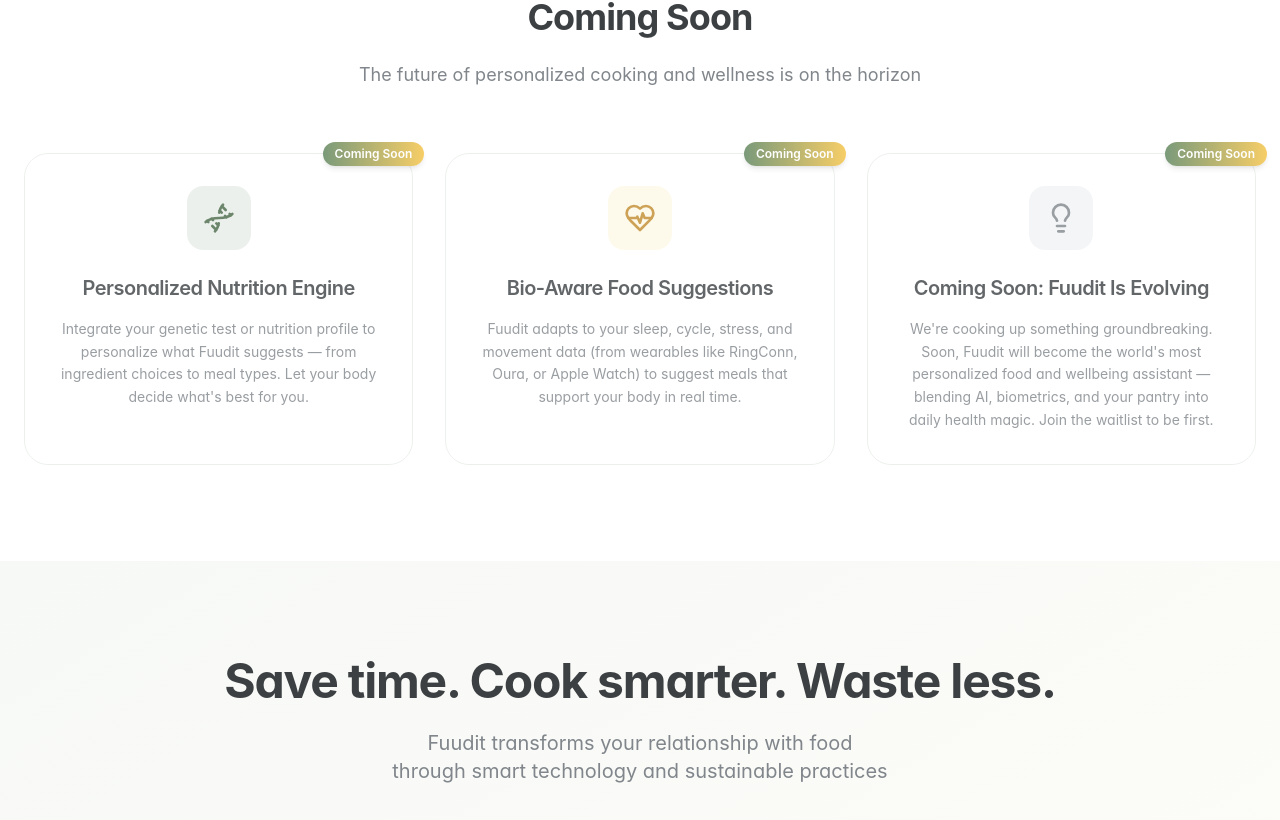
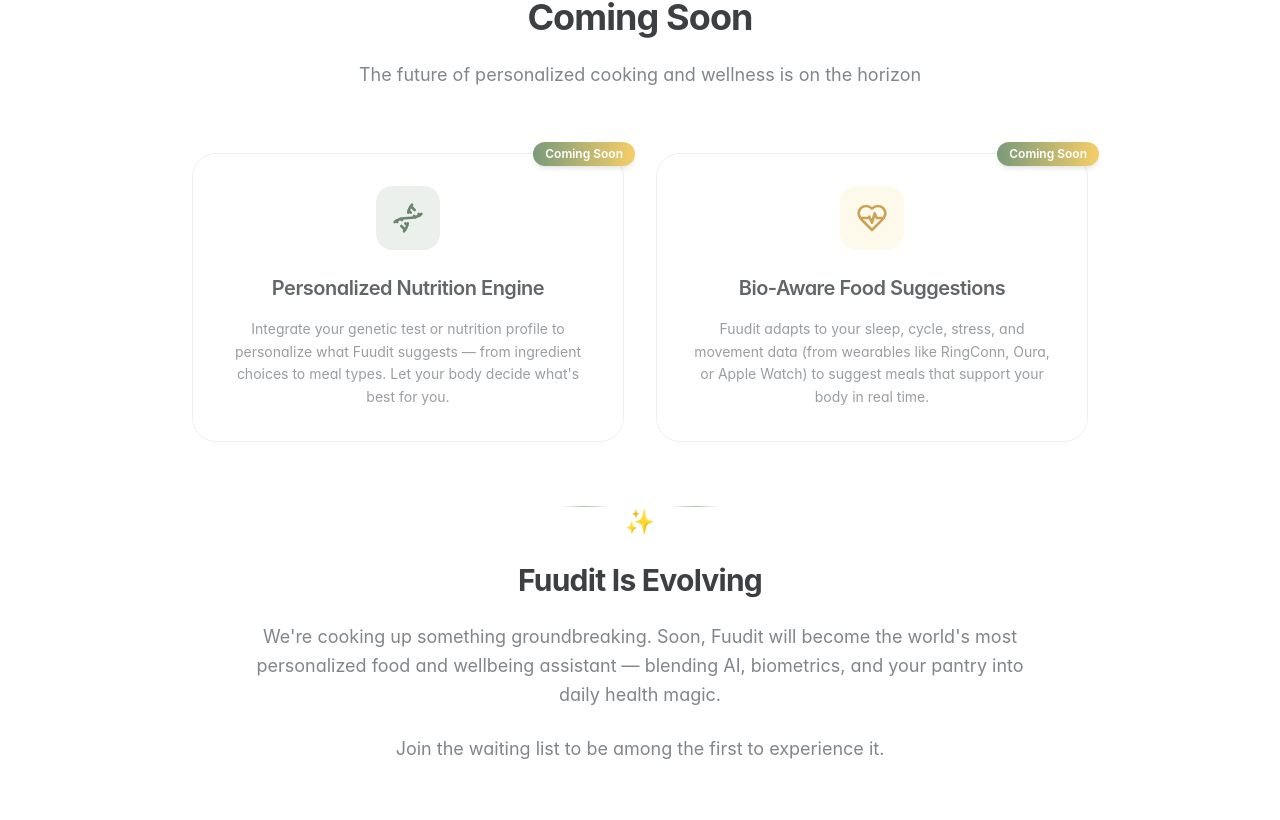
Before and after one commit to ebemeiternv/fuudit-mobile, a React (Vite) app: page / in a window 1280 px wide. Shown: the part 1820-2640 px from the top of the page. Built offline with nearby package versions, Linux system fonts and the light colour scheme.

Commit message:
Refactor: Update Coming Soon section
Remove a tile and add a centered text block to the Coming Soon section.

```diff
--- a/src/components/FeaturesSection.tsx
+++ b/src/components/FeaturesSection.tsx
@@ -52,12 +52,6 @@ const comingSoonFeatures = [
     title: "Bio-Aware Food Suggestions",
     description: "Fuudit adapts to your sleep, cycle, stress, and movement data (from wearables like RingConn, Oura, or Apple Watch) to suggest meals that support your body in real time.",
     color: "cream"
-  },
-  {
-    icon: Lightbulb,
-    title: "Coming Soon: Fuudit Is Evolving",
-    description: "We're cooking up something groundbreaking. Soon, Fuudit will become the world's most personalized food and wellbeing assistant — blending AI, biometrics, and your pantry into daily health magic. Join the waitlist to be first.",
-    color: "nordic"
   }
 ];
 
@@ -110,7 +104,7 @@ const FeaturesSection = () => {
             </p>
           </div>
 
-          <div className="grid md:grid-cols-2 lg:grid-cols-3 gap-8 max-w-7xl mx-auto">
+          <div className="grid md:grid-cols-2 gap-8 max-w-4xl mx-auto">
             {comingSoonFeatures.map((feature, index) => (
               <div
                 key={index}
@@ -139,6 +133,27 @@ const FeaturesSection = () => {
               </div>
             ))}
           </div>
+
+          {/* Centered Evolution Text Block */}
+          <div className="mt-16 text-center max-w-3xl mx-auto">
+            <div className="flex justify-center mb-6">
+              <div className="w-12 h-px bg-gradient-to-r from-transparent via-sage-300 to-transparent"></div>
+              <span className="mx-4 text-2xl">✨</span>
+              <div className="w-12 h-px bg-gradient-to-r from-transparent via-sage-300 to-transparent"></div>
+            </div>
+
+            <h3 className="text-2xl md:text-3xl font-bold text-nordic-800 mb-6">
+              Fuudit Is Evolving
+            </h3>
+
+            <p className="text-lg text-nordic-600 leading-relaxed mb-6">
+              We're cooking up something groundbreaking. Soon, Fuudit will become the world's most personalized food and wellbeing assistant — blending AI, biometrics, and your pantry into daily health magic.
+            </p>
+
+            <p className="text-lg text-nordic-600 leading-relaxed">
+              Join the waiting list to be among the first to experience it.
+            </p>
+          </div>
         </div>
       </div>
     </section>
```
